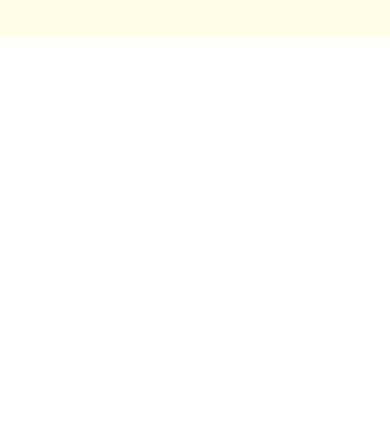
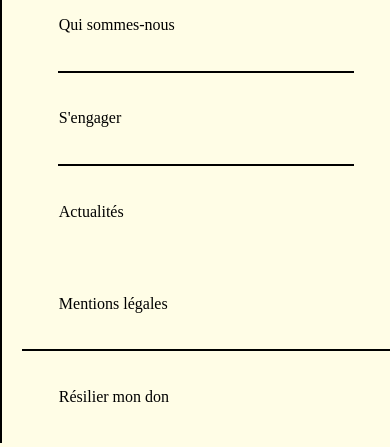
Before and after one commit to Yepipeter/don, a plain HTML site: page index.html in a window 390 px wide. Shown: the part 2917-3364 px from the top of the page. Before the commit the page ends 2994 px from the top, so only its background shows below. Drawn offline with Linux system fonts and the light colour scheme.

Commit message:
Add files via upload

```diff
--- a/index.html
+++ b/index.html
@@ -142,7 +142,7 @@
     </div>
 </div>
 <footer style="padding-top: 90px;">
-    <div style="background-color: white; padding: 40px 0;">
+    <div style="background-color: white; padding: 40px 0;" class="footer1">
         <div style="width: 80%; height: 4px; background-color: rgba(75, 75, 75, 0.329); margin: 0 auto;"></div>
         <div style="text-align: center; margin: 20px 0;">
             <svg class="logo" style="margin: 0 auto;" xmlns="http://www.w3.org/2000/svg" width="179" height="153" viewBox="0 0 179 153" fill="none">
@@ -182,7 +182,7 @@
                 <button type="submit" style="padding: 10px 20px; font-family: Inter; font-size: 16px; background-color: #BD4E38; color: white; border: none; cursor: pointer;">Envoyer</button>
             </div>
         </form>
-        <div style="display: flex; justify-content: space-around; padding: 40px 0;background-color: #FFFDE6;">
+        <div style="display: flex; justify-content: space-around; padding: 40px 0;background-color: #FFFDE6;" class="footer2">
             <div style="flex: 1; text-align: center;">
                 <svg class="logo" style="margin: 0 auto;" xmlns="http://www.w3.org/2000/svg" width="179" height="153" viewBox="0 0 179 153" fill="none">
                     <path d="M120.936 49.6418C108.599 37.7333 93.5716 34.3972 76.9212 37.5681C72.086 38.5098 67.454 40.2859 63.2353 42.8161C59.8514 44.6179 54.4055 49.1107 51.1086 52.9464C50.9978 53.0605 50.4596 53.7332 50.3171 53.9574C41.2419 66.4914 39.5282 79.9499 46.4583 93.9553C53.0282 107.245 64.5294 114.338 78.912 117.123C80.0993 117.351 80.6217 117.635 80.6059 118.937C80.5386 123.98 80.5584 129.028 80.6059 134.071C80.6059 135.125 80.2933 135.539 79.189 135.692C77.2321 135.953 75.2968 136.355 73.3988 136.896C68.9186 138.206 64.6917 140.043 61.8105 143.926C58.4266 148.474 59.8316 151.578 65.4239 152.219C70.292 152.774 75.1561 152.451 80.0281 152.247C88.4621 151.896 96.8921 152.38 105.326 152.388C107.569 152.452 109.81 152.219 111.991 151.696C115.11 150.858 115.992 149.017 114.722 146.047C113.928 144.238 112.689 142.656 111.12 141.448C106.767 137.97 101.622 136.471 96.2114 135.704C94.8737 135.515 94.4423 135.086 94.4621 133.737C94.5333 128.886 94.5214 124.035 94.4621 119.181C94.4621 117.926 94.7431 117.355 96.1283 117.135C103.969 115.882 111.354 112.644 117.572 107.732C136.529 92.9442 138.227 66.3301 120.936 49.6418Z" fill="#CE422A"/>
--- a/style.css
+++ b/style.css
@@ -256,4 +256,10 @@ input #choice{
     .form1{
         width: 85%;
     }
+    .footer1{
+        padding: 5px 0px;
     }
+    .footer2{
+        flex-direction: column;
+    }
+    }
```
